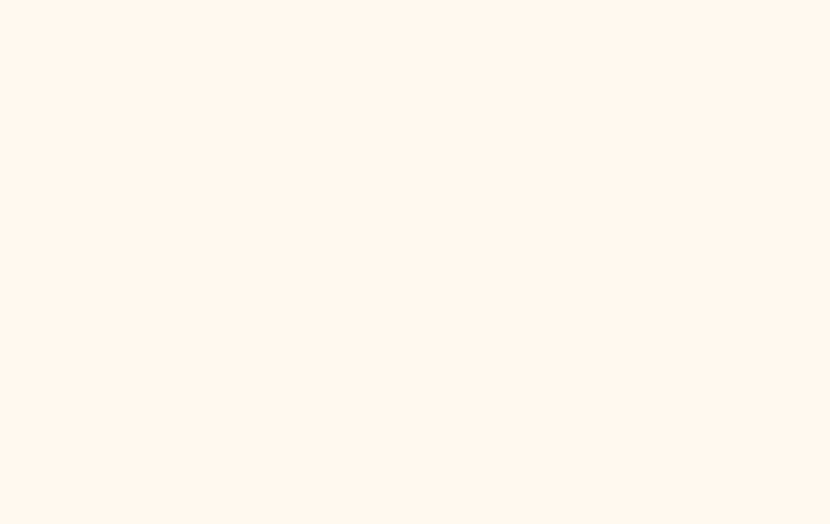
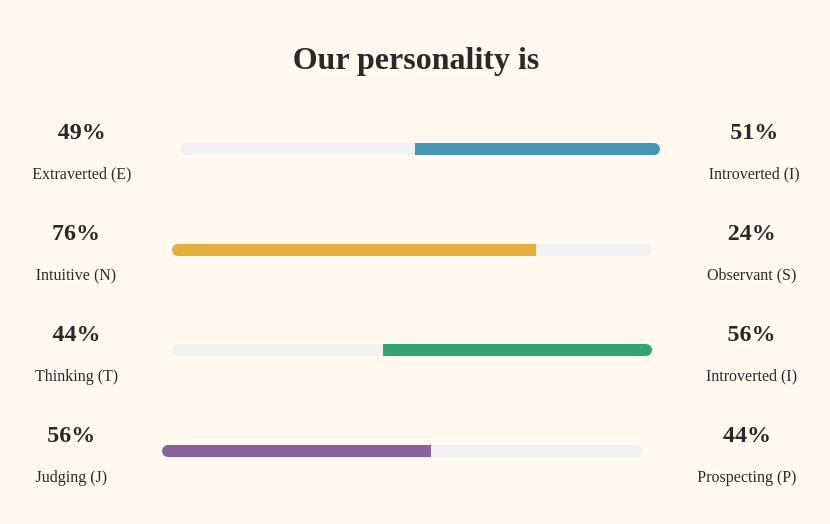
Before and after one commit to PennSpark/sp22-red-penn-playbook, a React (Create React App) app: page /penn-wrapped in a window 1280 px wide. Before the commit this address had no page. Shown: the top 524 px of the page, without its empty margins (224-1054 px from the left). Built offline with nearby package versions, Linux system fonts and the light colour scheme; a small style sheet from the web is missing; a web font is replaced by a local one.

Commit message:
Create static page for pw personality

```diff
--- a/src/App.js
+++ b/src/App.js
@@ -13,6 +13,7 @@ import UnderButton from './components/UnderButton';
 import UnderButtonAbout from './components/UnderButtonAbout';
 import PenninTouchAbout from './components/PennInTouchAbout';
 import ClassXAbout from './components/ClassXAbout';
+import PennWrapped from './components/PennWrapped';
 import PennWrappedAbout from './components/PennWrappedAbout';
 import HomeAbout from './components/HomeAbout';
 import MainLayout from './components/MainLayout';
@@ -32,6 +33,9 @@ export function App() {
           <Route path='/under-the-button'>
             <Route path=":qId" element={<UnderButton />} />
             <Route index element={<UnderButton />} />
+          </Route>
+          <Route path='/penn-wrapped'>
+            <Route index element={<PennWrapped />} />
           </Route>
           <Route path='/about'>
             <Route path='under-the-button' element={
--- /dev/null
+++ b/src/components/PennWrapped.css
@@ -0,0 +1,52 @@
+@import url("https://cdn.jsdelivr.net/npm/@xz/fonts@1/serve/hk-grotesk.min.css");
+
+.pw-container {
+    width: 51em;
+    text-align: center;
+    margin-top: 40px;
+    margin-left: auto;
+    margin-right: auto;
+}
+
+.trait-pair-container {
+    display: flex;
+    align-items: center;
+    justify-content: space-around;
+}
+
+.empty-bar {
+    height: 12px;
+    width: 30em;
+    border-radius: 10px;
+    background-color: #f1f1f1;
+}
+
+.bar-filler-1 {
+    height: 12px;
+    border-radius: 0px 10px 10px 0px;
+    float: right;
+    width: 51%;
+    background-color: #4396b4;
+}
+
+.bar-filler-2 {
+    height: 12px;
+    border-radius: 10px 0px 0px 10px;
+    width: 76%;
+    background-color: #e4ae3a;
+}
+
+.bar-filler-3 {
+    height: 12px;
+    border-radius: 0px 10px 10px 0px;
+    float: right;
+    width: 56%;
+    background-color: #32a574;
+}
+
+.bar-filler-4 {
+    height: 12px;
+    border-radius: 10px 0px 0px 10px;
+    width: 56%;
+    background-color: #886299;
+}
--- /dev/null
+++ b/src/components/PennWrapped.js
@@ -0,0 +1,67 @@
+import React, { useContext, useState } from 'react'
+import { useParams, Link } from "react-router-dom"
+import './PennWrapped.css'
+
+const PennWrapped = () => {
+    return (
+        <div>
+            <div class="pw-container">
+                <h1>Our personality is</h1>
+                <div class="trait-pair-container">
+                    <div class="trait-container">
+                        <h2>49%</h2>
+                        <p>Extraverted (E)</p>
+                    </div>
+                    <div class="empty-bar">
+                        <div class="bar-filler-1" />
+                    </div>
+                    <div class="trait-container">
+                        <h2>51%</h2>
+                        <p>Introverted (I)</p>
+                    </div>
+                </div>
+                <div class="trait-pair-container">
+                    <div class="trait-container">
+                        <h2>76%</h2>
+                        <p>Intuitive (N)</p>
+                    </div>
+                    <div class="empty-bar">
+                        <div class="bar-filler-2" />
+                    </div>
+                    <div class="trait-container">
+                        <h2>24%</h2>
+                        <p>Observant (S)</p>
+                    </div>
+                </div>
+                <div class="trait-pair-container">
+                    <div class="trait-container">
+                        <h2>44%</h2>
+                        <p>Thinking (T)</p>
+                    </div>
+                    <div class="empty-bar">
+                        <div class="bar-filler-3" />
+                    </div>
+                    <div class="trait-container">
+                        <h2>56%</h2>
+                        <p>Introverted (I)</p>
+                    </div>
+                </div>
+                <div class="trait-pair-container">
+                    <div class="trait-container">
+                        <h2>56%</h2>
+                        <p>Judging (J)</p>
+                    </div>
+                    <div class="empty-bar">
+                        <div class="bar-filler-4" />
+                    </div>
+                    <div class="trait-container">
+                        <h2>44%</h2>
+                        <p>Prospecting (P)</p>
+                    </div>
+                </div>
+            </div>
+        </div>
+    );
+}
+
+export default PennWrapped;
--- a/src/components/PennWrappedAbout.js
+++ b/src/components/PennWrappedAbout.js
@@ -10,6 +10,9 @@ const PennWrappedAbout = () => {
                 <h1 className="about-h1">Penn Wrapped</h1>
                 <p className="about-p">Inspired by Spotify Wrapped, Penn Wrapped is a compilation of survey data on the experiences of Penn students this semester.
                     This exhibition is still a work in progress, so be sure to check back soon!</p>
+                <Link to='../../penn-wrapped'>
+                    <a href='../../penn-wrapped'>View</a>
+                </Link>
             </div>
         </div>
     );
--- a/src/components/UnderButton.scss
+++ b/src/components/UnderButton.scss
@@ -54,7 +54,7 @@ input {
 .utb-description {
   height: 15em;
   width: 20em;
-  margin-top: 10em;
+  margin-top: 2em;
   margin-left: auto;
   margin-right: auto;
   text-align: center;
```
